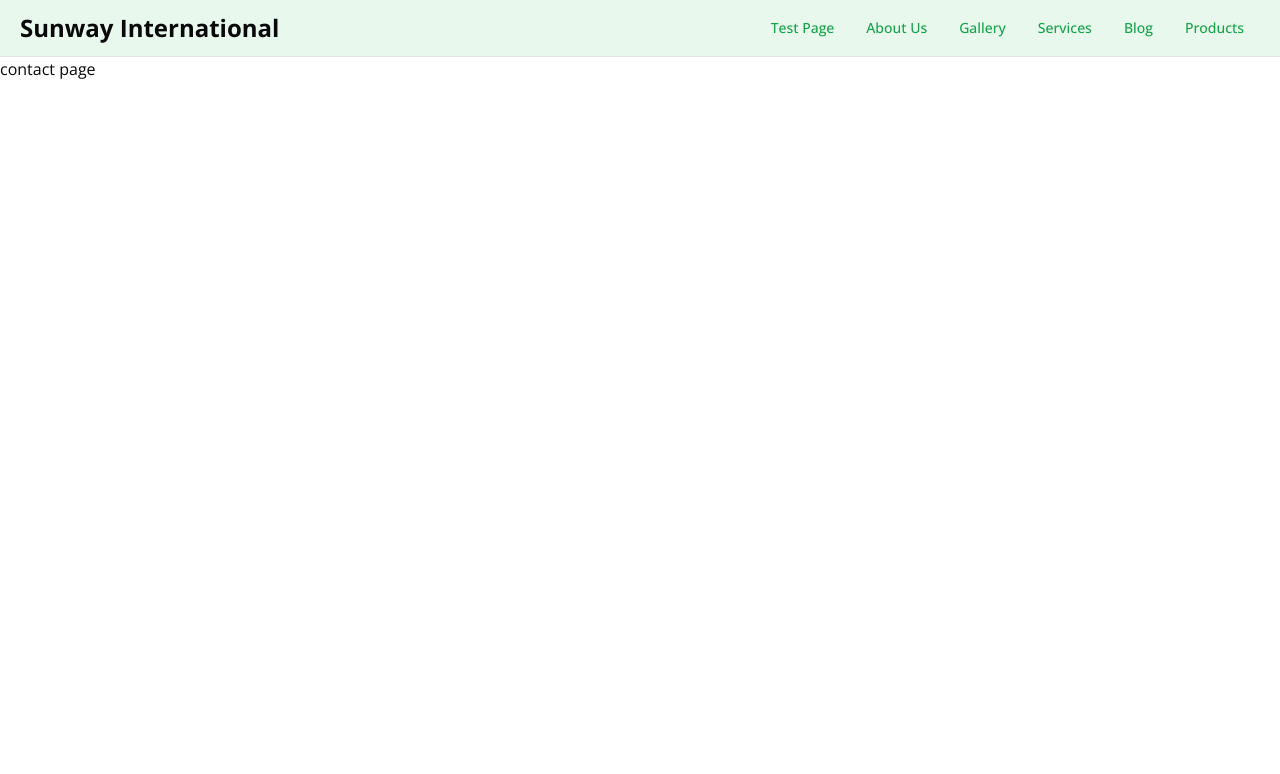
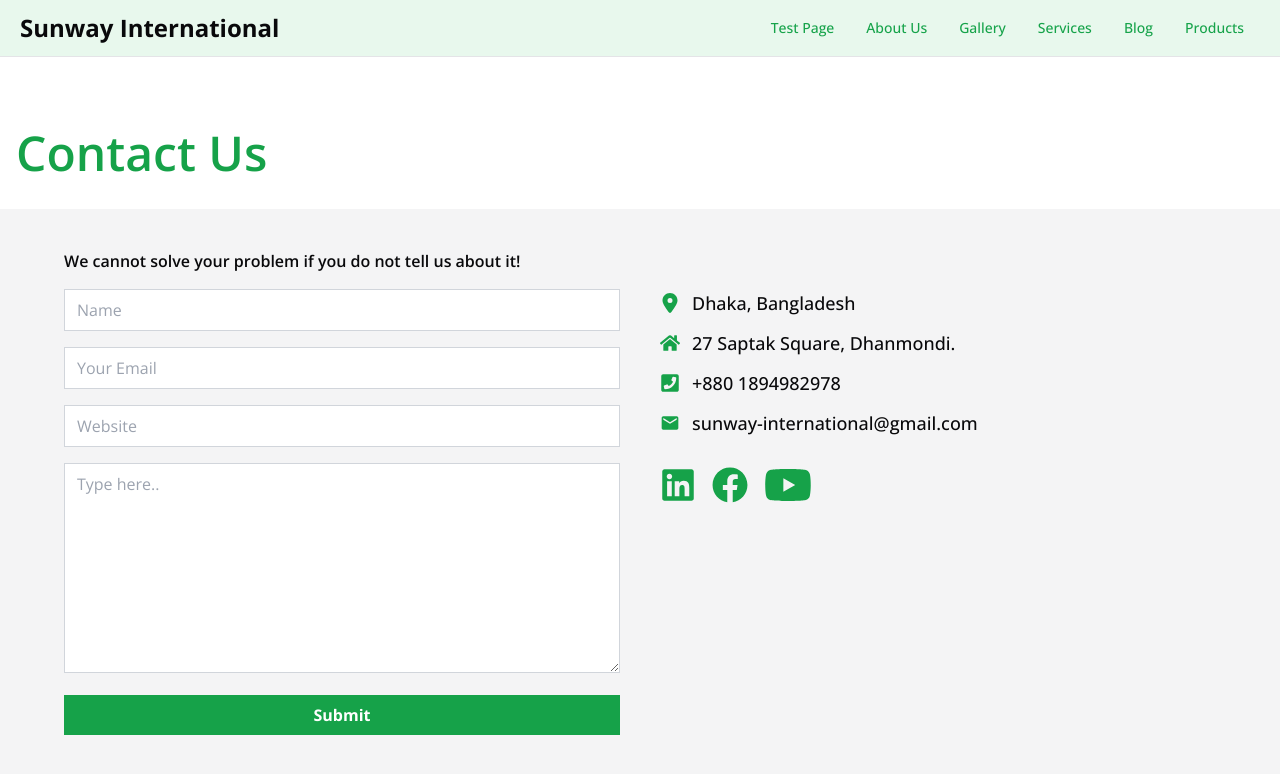
Before and after one commit to tendertradinginc/sunway-international-client, a Next.js app: page /ContactUs in a window 1280 px wide. Shown: the top 774 px of the page. Built offline with nearby package versions, Linux system fonts and the light colour scheme.

Commit message:
has completed the contact page and has inport in the about page

```diff
--- a/src/app/ContactUs/page.js
+++ b/src/app/ContactUs/page.js
@@ -1,11 +1,175 @@
-import React from 'react';
+"use client"
+import { useState } from "react";
+import { FaFacebook, FaHome, FaLinkedin, FaPhoneSquare, FaYoutube } from "react-icons/fa";
+import { FaLocationDot } from "react-icons/fa6";
+import { MdEmail } from "react-icons/md";
 
-const page = () => {
+const ContactUs = () => {
+    const [commentData, setCommentData] = useState({
+        comment: "",
+        name: "",
+        email: "",
+        url: "",
+    });
+
+    const handleInputChange = (event) => {
+        const { name, value } = event.target;
+        setCommentData({
+            ...commentData,
+            [name]: value,
+        });
+    };
+
+    const handleAddComment = (event) => {
+        event.preventDefault();
+
+        // Optionally, clear the form after logging the data
+        setCommentData({
+            comment: "",
+            name: "",
+            email: "",
+            url: "",
+        });
+    };
+
     return (
-        <div>
-            <h1>contact page</h1>
-        </div>
+        <section className="my-10">
+            <h1 className="text-3xl md:text-5xl font-semibold text-si-primary py-8 px-4">
+                Contact Us
+            </h1>
+            <div className="bg-secondary">
+                <div className="max-w-6xl mx-auto  flex flex-col lg:flex-row justify-center items-start lg:items-stretch gap-5 lg:gap-10">
+                    <div className="py-10 flex-1">
+                        <h2 className="text-base font-semibold text-start pb-4">
+                            We cannot solve your problem if you do not tell us about it!{" "}
+                        </h2>
+                        <form
+                            onSubmit={handleAddComment}
+                            className="max-w-5xl mx-auto rounded-lg"
+                        >
+                            <div className="mb-4">
+                                <label className="sr-only">Name</label>
+                                <input
+                                    name="name"
+                                    type="text"
+                                    value={commentData.name}
+                                    onChange={handleInputChange}
+                                    placeholder="Name"
+                                    size="30"
+                                    required
+                                    className="w-full px-3 py-2 border border-gray-300 rounded-lg focus:outline-none focus:ring-1 focus:ring-si-secondary focus:border-si-secondary"
+                                ></input>
+                            </div>
+                            <div className="mb-4">
+                                <label className="sr-only">Email</label>
+                                <input
+                                    type="email"
+                                    name="email"
+                                    value={commentData.email}
+                                    onChange={handleInputChange}
+                                    placeholder="Your Email"
+                                    size="30"
+                                    required
+                                    className="w-full px-3 py-2 border border-gray-300 rounded-lg focus:outline-none focus:ring-1 focus:ring-si-secondary focus:border-si-secondary"
+                                />
+                            </div>
+                            <div className="mb-4">
+                                <label className="sr-only">Website</label>
+                                <input
+                                    name="url"
+                                    type="text"
+                                    value={commentData.url}
+                                    onChange={handleInputChange}
+                                    placeholder="Website"
+                                    size="30"
+                                    className="w-full px-3 py-2 border border-gray-300 rounded-lg focus:outline-none focus:ring-1  focus:ring-si-secondary focus:border-si-secondary"
+                                ></input>
+                            </div>
+                            <div className="mb-4">
+                                <label htmlFor="comment" className="sr-only">
+                                    Type here..
+                                </label>
+                                <textarea
+                                    id="comment"
+                                    name="comment"
+                                    value={commentData.comment}
+                                    onChange={handleInputChange}
+                                    placeholder="Type here.."
+                                    cols="45"
+                                    rows="8"
+                                    required
+                                    aria-required="true"
+                                    className="w-full px-3 py-2 border border-gray-300 rounded-lg focus:outline-none focus:ring-1  focus:ring-si-secondary focus:border-si-secondary"
+                                ></textarea>
+                            </div>
+                            <div>
+                                <input
+                                    type="submit"
+                                    className="w-full px-3 py-2 text-white font-bold bg-si-primary rounded-lg cursor-pointer hover:bg-si-secondary"
+                                    value="Submit"
+                                ></input>
+                            </div>
+                        </form>
+                    </div>
+
+                    <div className="flex-1 py-20">
+                        <ul className="space-y-3 text-left lg:text-lg font-medium">
+                            <li>
+                                <h1 className="flex items-center gap-3">
+                                    <FaLocationDot className="text-xl text-si-primary" />
+                                    Dhaka, Bangladesh
+                                </h1>
+                            </li>
+                            <li>
+                                <h1 className="flex items-center gap-3">
+                                    <FaHome className="text-xl text-si-primary" />
+                                    27 Saptak Square, Dhanmondi.
+                                </h1>
+                            </li>
+                            <li>
+                                <h1 className="flex items-center gap-3">
+                                    <FaPhoneSquare className="text-xl text-si-primary" />
+                                    +880 1894982978
+                                </h1>
+                            </li>
+                            <li>
+                                <h1 className="flex items-center gap-3">
+                                    <MdEmail className="text-xl text-si-primary" />
+                                    sunway-international@gmail.com
+                                </h1>
+                            </li>
+                        </ul>
+                        <div className="text-si-primary flex flex-col items-start mt-6">
+                            <div className="flex items-center gap-4">
+                                <a
+                                    href="https://www.linkedin.com/company/tendertradinginc/mycompany/"
+                                    target="_blank"
+                                    rel="noopener noreferrer"
+                                >
+                                    <FaLinkedin className="text-4xl" />
+                                </a>
+                                <a
+                                    href="https://www.facebook.com/tendertradinginc"
+                                    target="_blank"
+                                    rel="noopener noreferrer"
+                                >
+                                    <FaFacebook className="text-4xl" />
+                                </a>
+                                <a
+                                    href="https://www.youtube.com/@TenderTradingInc"
+                                    target="_blank"
+                                    rel="noopener noreferrer"
+                                >
+                                    <FaYoutube className="text-5xl" />
+                                </a>
+                            </div>
+                        </div>
+                    </div>
+
+                </div>
+            </div>
+        </section>
     );
 };
 
-export default page;
+export default ContactUs;
```
